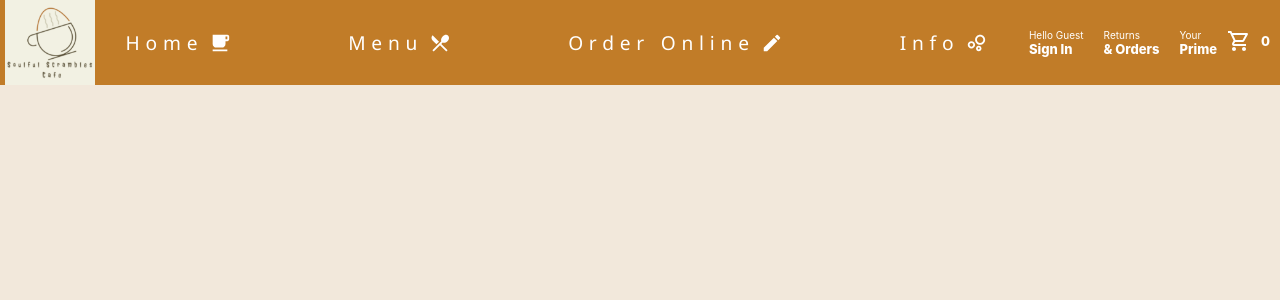
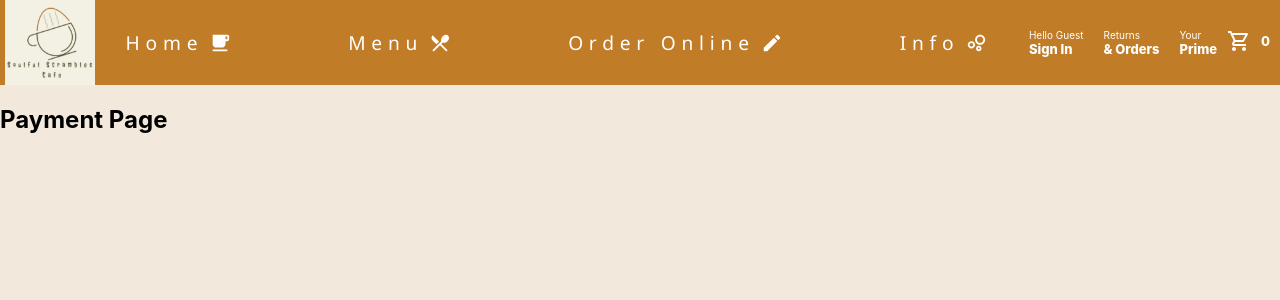
Before and after one commit to Upshur06/Soulful_Scrambles_Proj, a React (Create React App) app: page /payment in a window 1280 px wide. Shown: the top 300 px of the page. Built offline with nearby package versions, Linux system fonts and the light colour scheme; no server answers.

Commit message:
creating Payment Page

```diff
--- a/src/App.js
+++ b/src/App.js
@@ -7,6 +7,7 @@ import Info from './Info';
 import Online_Order from './Online_Order';
 import Checkout from './Checkout';
 import Login from './Login'
+import Payment from './Payment';
 
 import { BrowserRouter as Router, Routes, Route } from 'react-router-dom';
 import { auth } from './firebase';
@@ -39,6 +40,9 @@ function App() {
       <div className="App">
         <Header />
       <Routes>
+        <Route path='/payment'
+          element={<Payment />}
+        />
         <Route path='/login'
           element={<Login />}
         />
--- a/src/Header.js
+++ b/src/Header.js
@@ -56,7 +56,7 @@ function Header() {
 
                 <Link className='header__Link' to={!user && "/login"}>
                     <div onClick={handleAuthentication} className='header__option'>
-                        <span className='header__optionLineOne'>{user ? user.email : 'Hello Guest'}</span>
+                        <span className='header__optionLineOne'>Hello {user ? user.email : 'Guest'}</span>
                         <span className='header__optionLineTwo'>{user ? 'Sign Out' : 'Sign In'}</span>
                     </div>
                 </Link>
--- /dev/null
+++ b/src/Payment.js
@@ -0,0 +1,12 @@
+import './Payment.css'
+import React from 'react'
+
+function Payment() {
+    return (
+        <div className='payment'>
+            <h2>Payment Page</h2>
+        </div>
+    )
+}
+
+export default Payment
--- a/src/Subtotal.js
+++ b/src/Subtotal.js
@@ -3,9 +3,11 @@ import './Subtotal.css'
 import CurrencyFormat from 'react-currency-format'
 import { useStateValue } from './StateProvider'
 import { getBasketTotal } from './reducer';
+import { useNavigate } from 'react-router-dom';
 
 
 function Subtotal() {
+    const history = useNavigate();
     const [{ basket }, dispatch] = useStateValue();
 
     return (
@@ -30,7 +32,7 @@ function Subtotal() {
                 prefix={"$"}
             />
 
-            <button>Proceed to Checkout</button>
+            <button onClick={e => history('/payment')}>Proceed to Checkout</button>
         </div>
     )
 }
```
Also changed, not shown: src/Payment.css (added).
